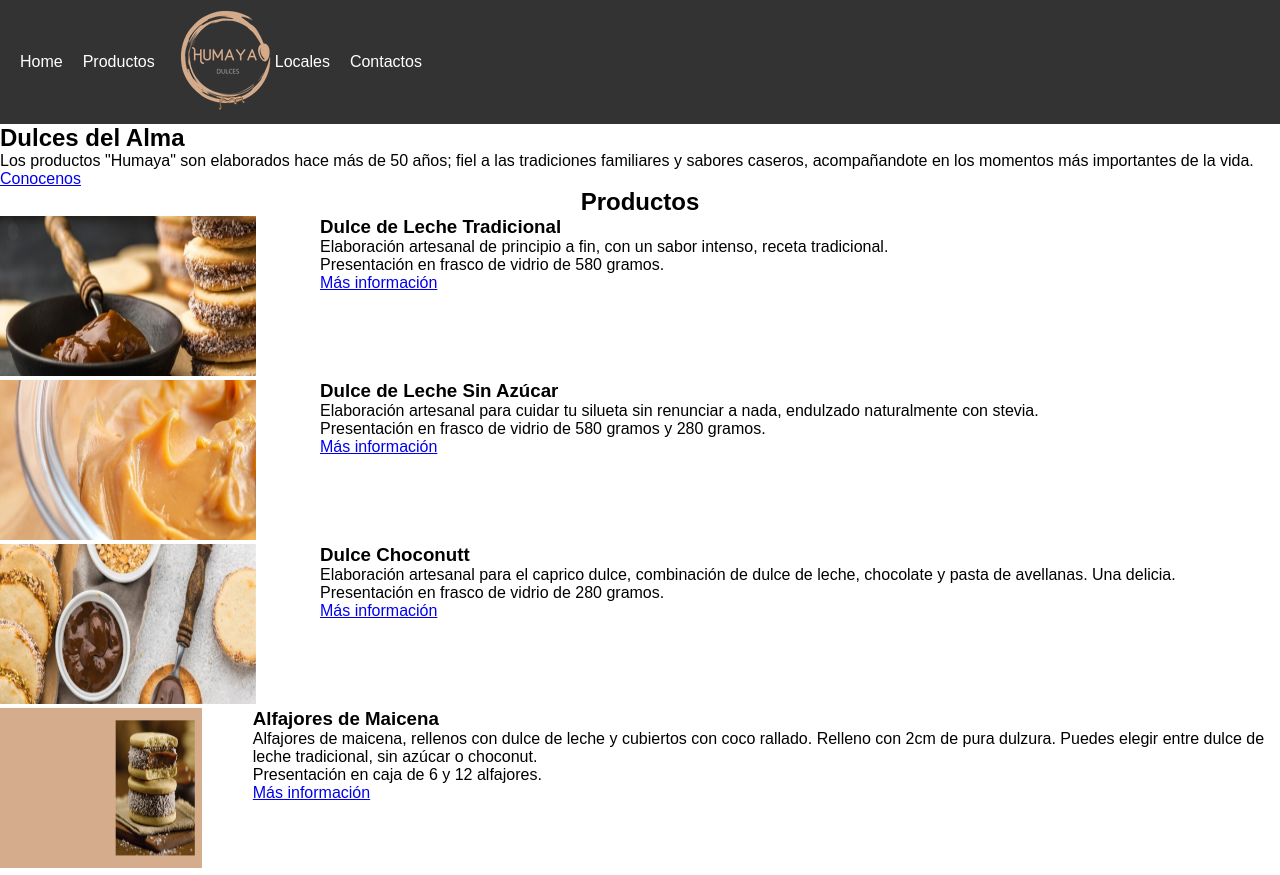
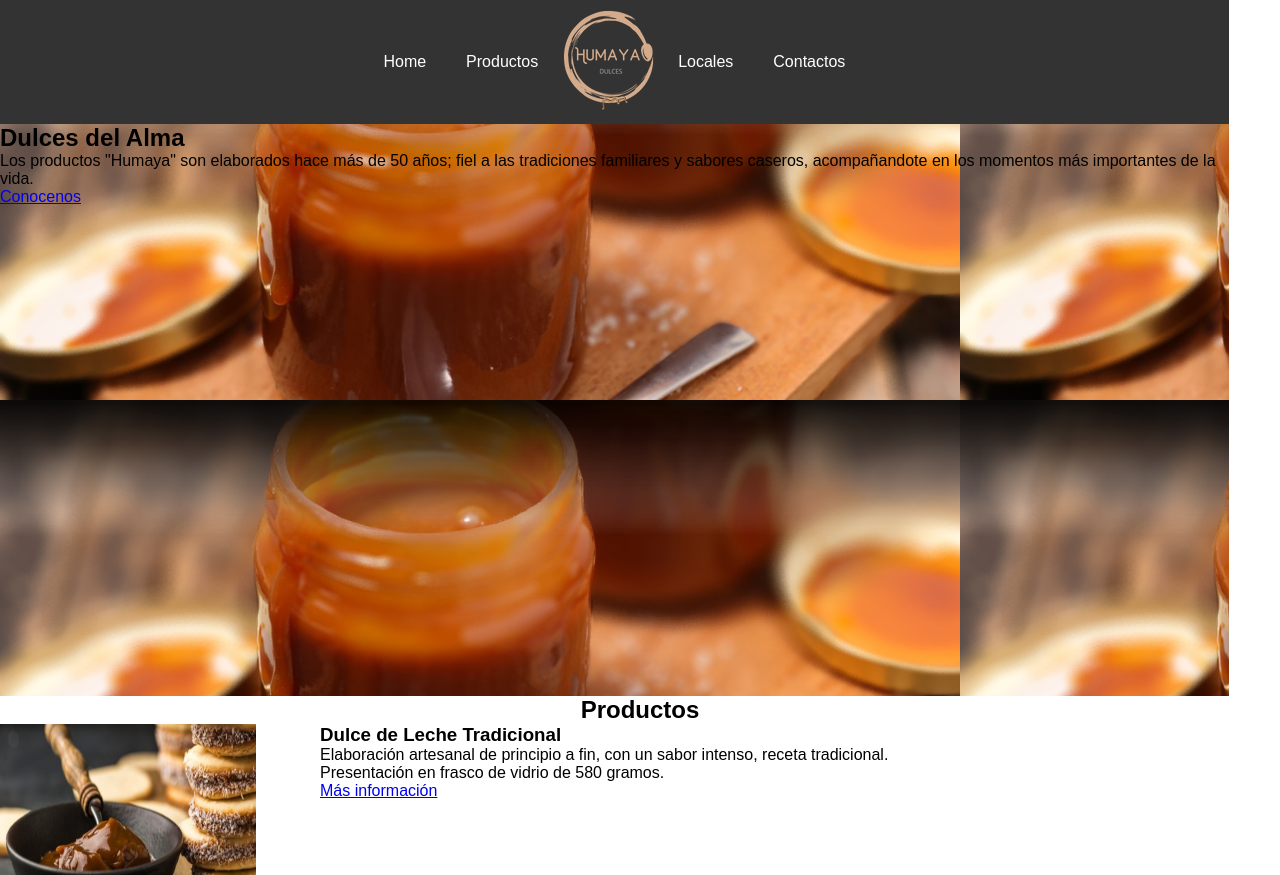
Before and after one commit to lucicreando/Humaya, a plain HTML site: page index.html in a window 1280 px wide. Shown: the top 875 px of the page. Drawn offline with Linux system fonts and the light colour scheme.

Commit message:
continuación de estilos

```diff
--- a/index.html
+++ b/index.html
@@ -10,17 +10,17 @@
 
 <body>
   <main>
-    <section class="Principal">
+    <section class="principal">
       <header>
         <nav>
-          <ul class="Menu">
+          <ul class="menu">
             <li>Home</li>
             <li>Productos</li>
           </ul>
           <figure class="logotipo-header">
             <img src="./img/Logo/LogoHumaya100x100.png" alt="Logotipo Humaya">
           </figure>
-          <ul class="Menu">
+          <ul class="menu">
             <li>Locales</li>
             <li>Contactos</li>
           </ul>
--- a/style.css
+++ b/style.css
@@ -9,25 +9,27 @@
 /* Estilos para el encabezado y la barra de navegación */
 header {
     display: flex;
-    justify-content: space-between;
-    align-items: center;
-    background-color: #333; /* Puedes cambiar el color de fondo según tus preferencias */
+    justify-content: center;
+    background-color: #333;
     padding: 10px 20px;
   }
 
   nav {
     display: flex;
     align-items: center;
+    align-content: center;
+
   }
 
   /* Estilos para los elementos de menú */
-.Menu {
+.menu {
     list-style: none;
     display: flex;
   }
 
-  .Menu li {
+  .menu li {
     margin-right: 20px;
+    margin-left: 20px;
     color: white;
     cursor: pointer;
   }
@@ -38,14 +40,12 @@ header {
     height: auto;
   }
 
-  /* Alinear elementos en posiciones específicas */
-.Menu:nth-child(1) {
-    margin-right: auto;
-  }
-
-  .Menu:nth-child(3) {
-    margin-left: auto;
-  }
+.principal {
+    background-image: url("./img/Central/imagenCentral.png");
+    width: 96%;
+    min-height: calc(87vh);
+    background-image: url("./img/Central/imagenCentral.png");
+}
 
 .titulos-section-h2 {
     text-align: center;
```
